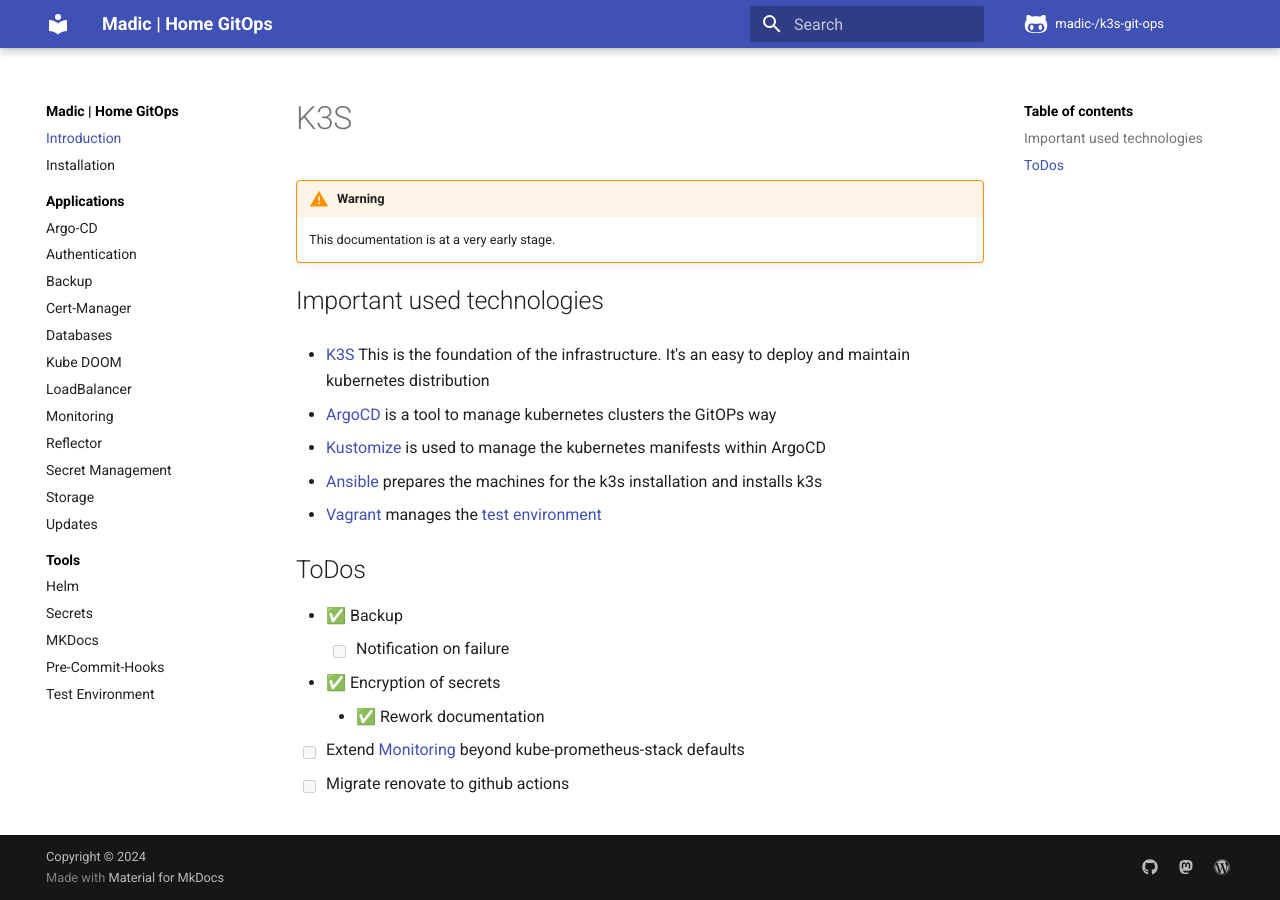
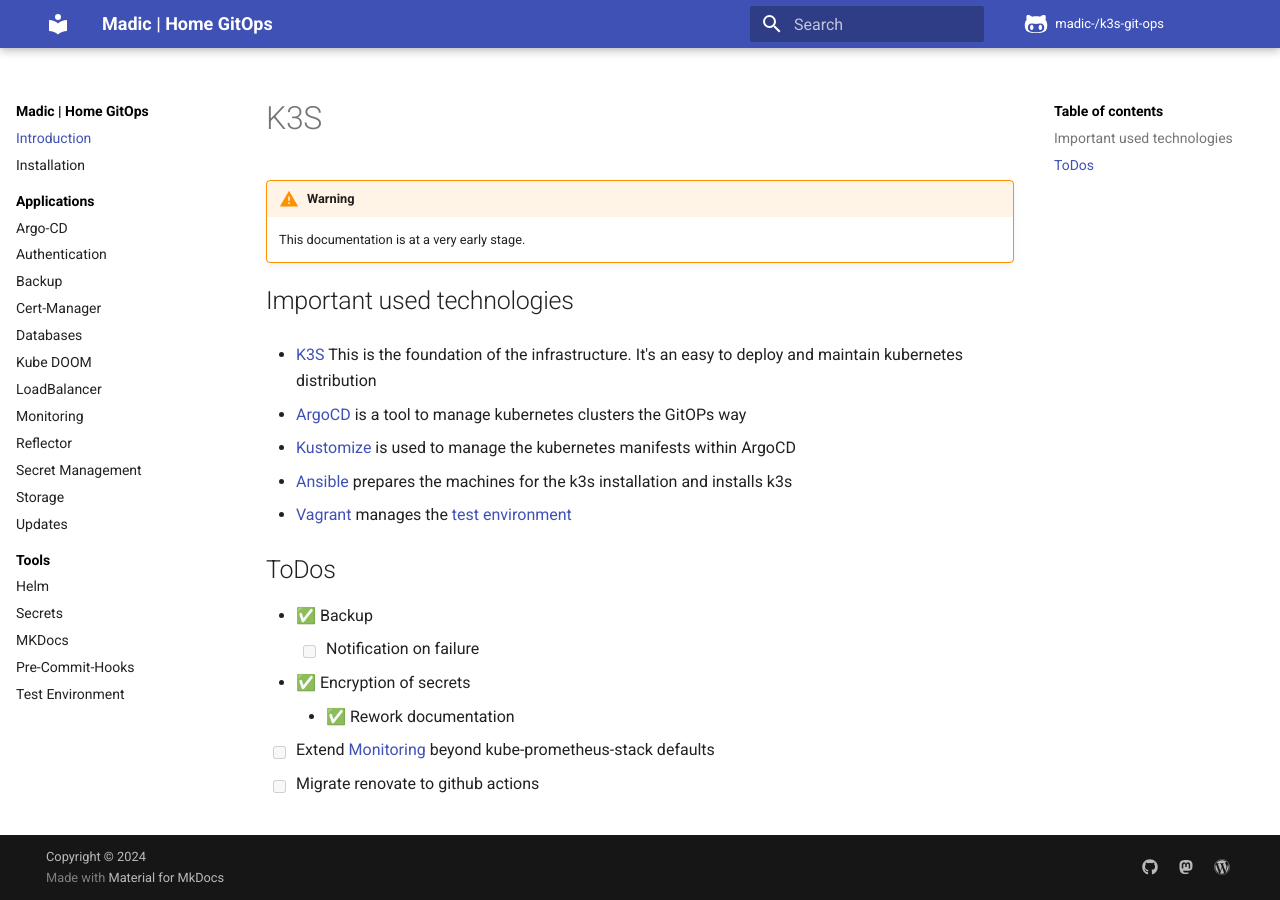
Before and after one commit to madic-creates/k3s-git-ops, an MkDocs documentation site: the page built from docs/index.md, in a window 1280 px wide. Built offline with MkDocs 1.6.1 and Material for MkDocs 9.7.7, drawn with Linux system fonts in a browser that asks for light colours; plug-ins that fetch from the network failed and are left out; comment, search, counter and statistics services are not loaded.

Commit message:
Docs: Widen content view port a bit

```diff
--- a/docs/extra.css
+++ b/docs/extra.css
@@ -15,3 +15,7 @@ h2 {
 h3 {
   margin: .8em 0 .8em !important;
 }
+
+.md-main__inner.md-grid {
+  max-width: 64rem;
+}
```
